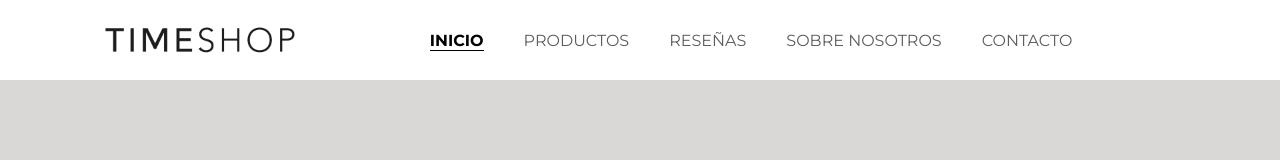
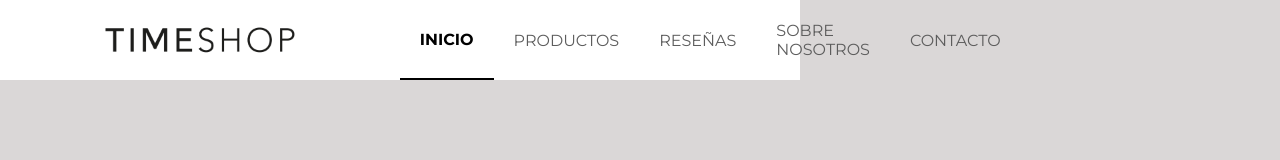
Before and after one commit to diegoezequiel23/proyecto, a plain HTML site: page index.html in a window 1280 px wide. Drawn offline with Linux system fonts and the light colour scheme.

Commit message:
test header

```diff
--- a/css/style.css
+++ b/css/style.css
@@ -9,6 +9,7 @@
 body {
    background-color: #dad7d7;
    font-family: "Montserrat", serif;
+   width: 100vh;
 }
 
 nav {
@@ -25,15 +26,12 @@ nav {
 
 .nav ul {
    display: flex;
-   padding: 10px;
    margin-right: 20px;
 }
 
 .nav ul li {
-   padding: 10px;
+   padding: 0px 20px;
    align-content: center;
-   margin: 10px;
-   position: relative;
 }
 
 ul.nav-list li:hover a{
@@ -45,8 +43,11 @@ li a{
    text-transform: uppercase;
 }
 
+li.Inicio {
+   font-weight: bolder;
+   border-bottom: 2px solid black;
+}
+
 .Inicio a {
    color: black;
-   font-weight: bolder;
-   border-bottom: 1px solid black;
 }
```
Also changed, not shown: index.html (+2 -21 lines).
